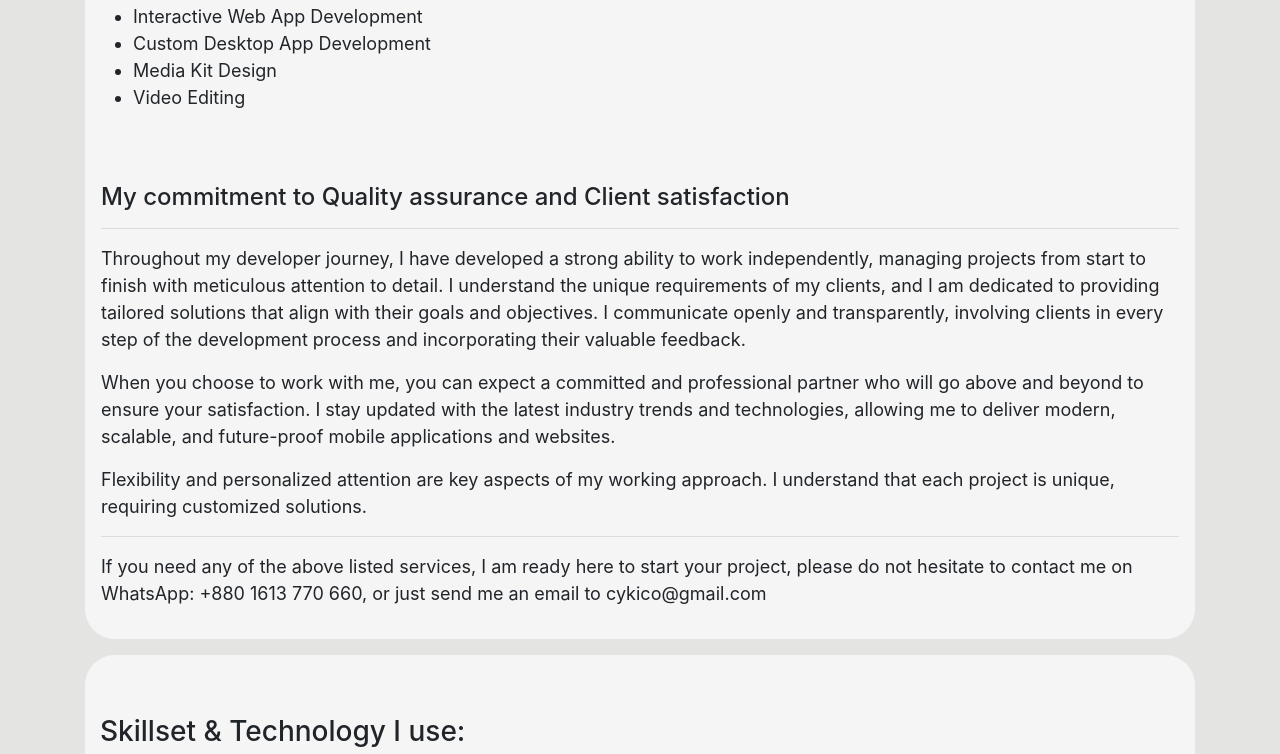
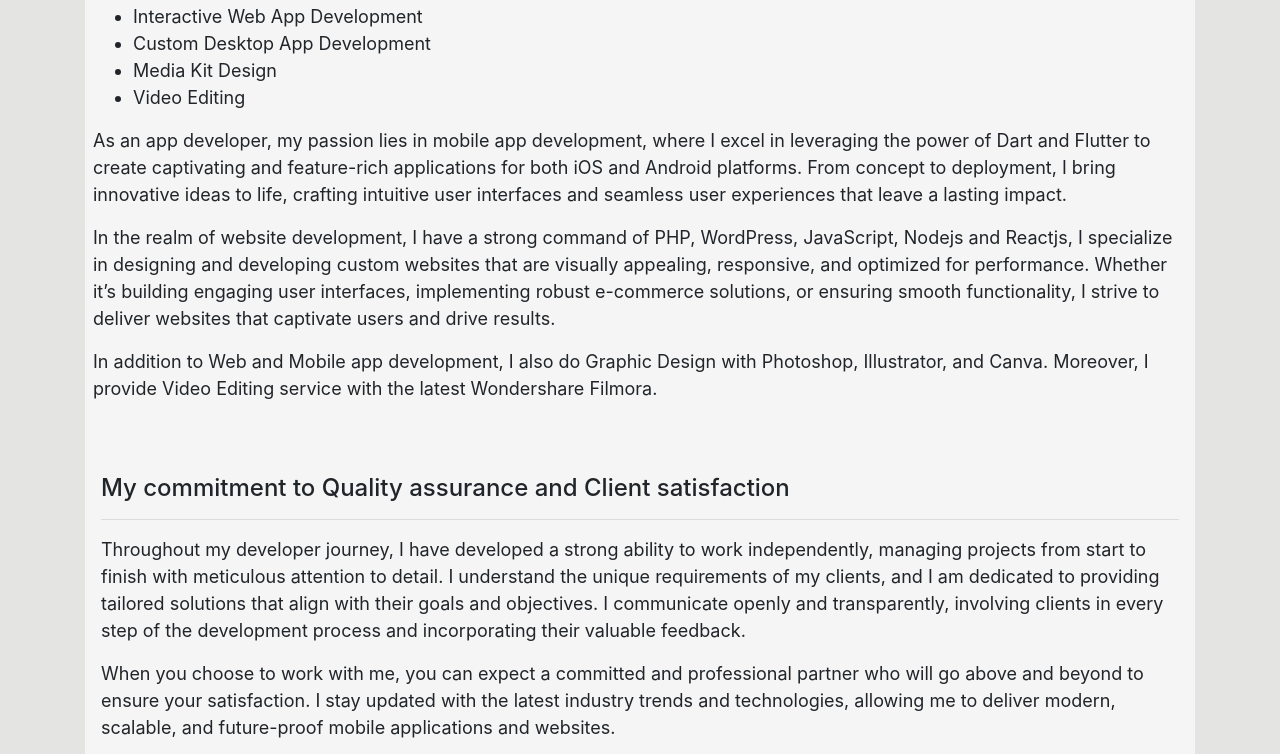
Before and after one commit to tradecoder/portfolio, a plain HTML site: page index.html in a window 1280 px wide. Shown: the part 920-1674 px from the top of the page. Drawn offline with nearby package versions, Linux system fonts and the light colour scheme.

Commit message:
content update

```diff
--- a/index.html
+++ b/index.html
@@ -119,6 +119,24 @@
             <li>Media Kit Design</li>
             <li>Video Editing</li>
           </ul>
+          <div>
+            <p>
+              As an app developer, my passion lies in mobile app development, where I excel in leveraging the power of
+              Dart and Flutter to create captivating and feature-rich applications for both iOS and Android platforms.
+              From concept to deployment, I bring innovative ideas to life, crafting intuitive user interfaces and
+              seamless user experiences that leave a lasting impact.</p>
+
+            <p>In the realm of website development, I have a strong command of PHP, WordPress, JavaScript, Nodejs and
+              Reactjs, I specialize in designing and developing custom websites that are visually appealing, responsive,
+              and optimized for performance. Whether it’s building engaging user interfaces, implementing robust
+              e-commerce solutions, or ensuring smooth functionality, I strive to deliver websites that captivate users
+              and drive results.
+            </p>
+            <p>
+              In addition to Web and Mobile app development, I also do Graphic Design with Photoshop, Illustrator, and
+              Canva. Moreover, I provide Video Editing service with the latest Wondershare Filmora.
+            </p>
+          </div>
 
         </div>
         <div id="commitment" class="apply-radius mt-3 apply-content-theme p-2">
@@ -639,9 +657,9 @@
       <div class="container">
         <h3 class="text-center text-info p-5">Contact me</h3>
 
-        <p>If you are looking for a skilled Digital Service Provider to develop your mobile app or website, or Video
-          Editing project, I would welcome you
-          to discuss how we can work together. Please feel free to reach out to me with your requirements. </p>
+        <p>If you are looking for a skilled Digital Service Provider to develop your mobile app or website, design or
+          video editing project, I would welcome you to discuss how we can work together. Please feel free to reach out
+          to me with your requirements. </p>
         <p> Thank you for considering my services, and I look forward to the opportunity of working with you!</p>
         <div class="contact d-flex justify-content-between text-info">
 
```
